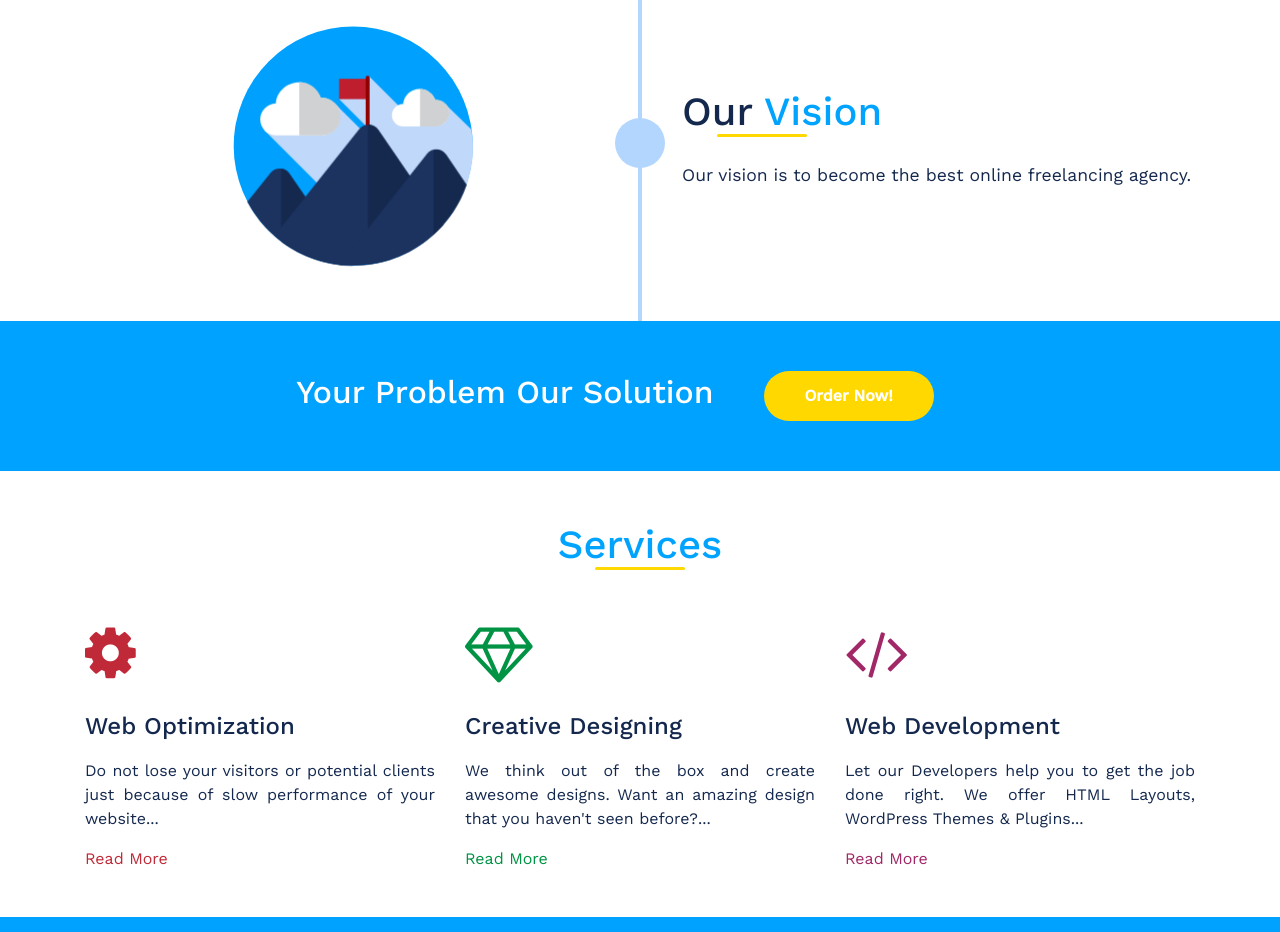
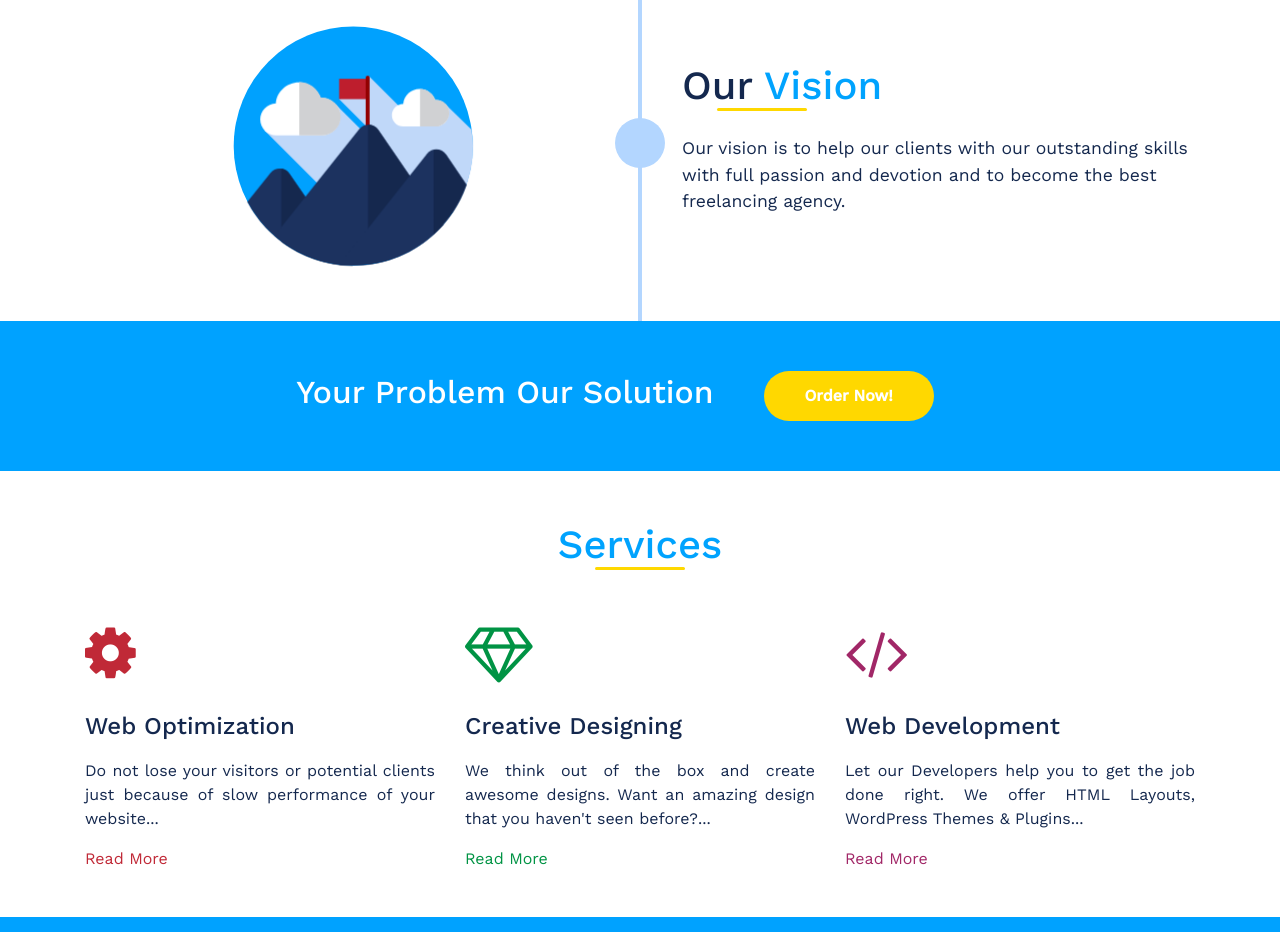
Before and after one commit to artsinnovation/artsinnovation.github.io, a plain HTML site: page index.html in a window 1280 px wide. Shown: the part 1460-2392 px from the top of the page. Drawn offline with nearby package versions, Linux system fonts and the light colour scheme.

Commit message:
Our Vision Text is changed

```diff
--- a/index.html
+++ b/index.html
@@ -627,7 +627,7 @@
             </h1>
             <div class="under-line"></div>
             <p class="text-c3">
-              Our vision is to become the best online freelancing agency.
+              Our vision is to help our clients with our outstanding skills with full passion and devotion and to become the best freelancing agency.
             </p>
           </div> <!--/. Col End-->
         </div> <!--/. Row End-->
```
